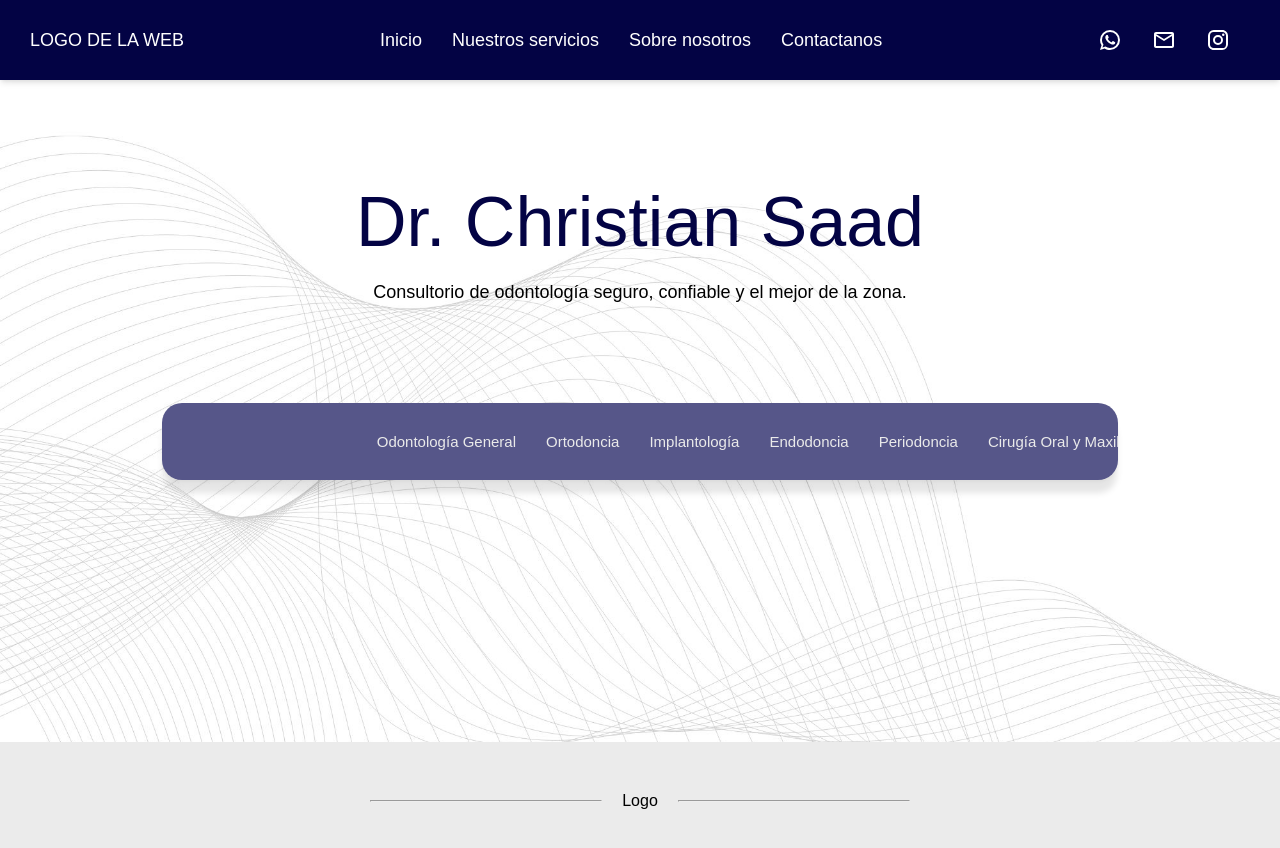
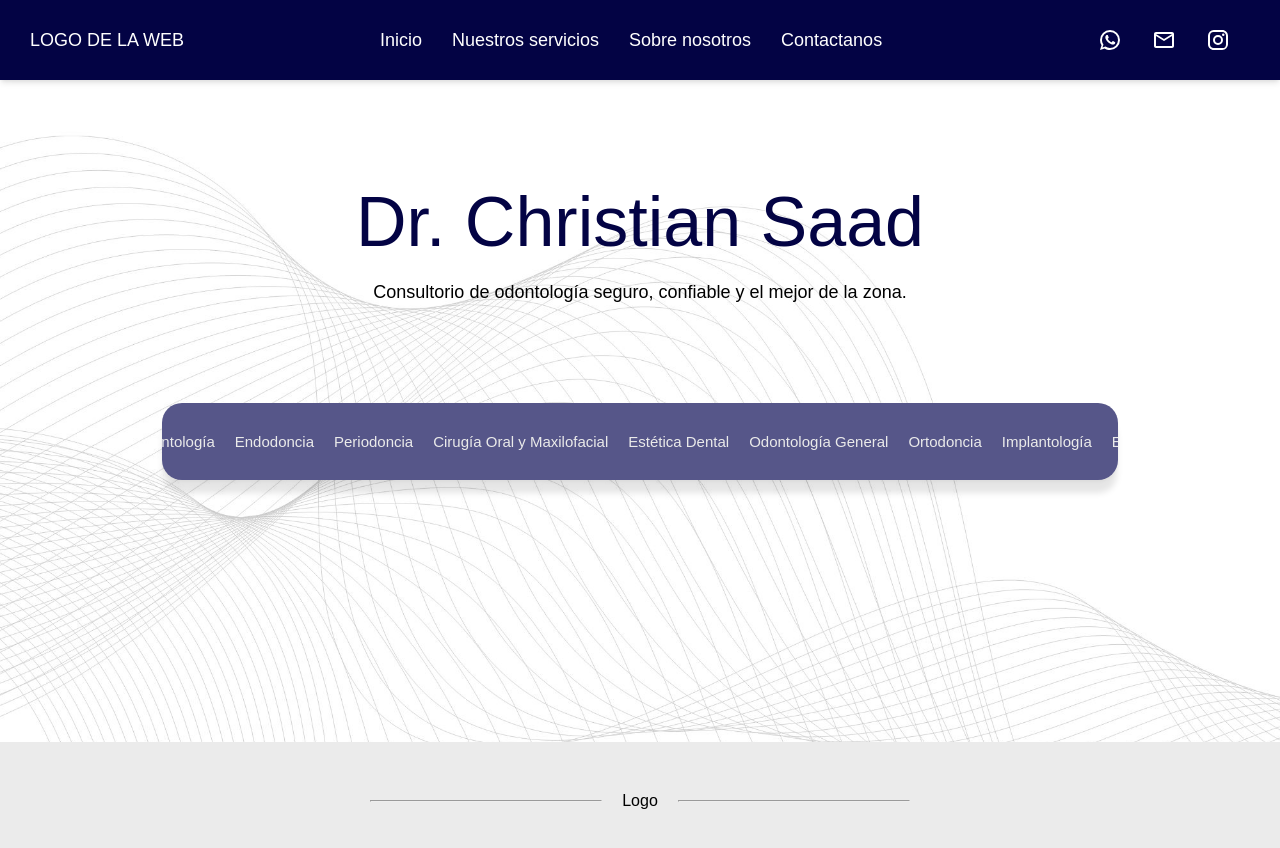
Before and after one commit to FedericoHerreraa/web-odontologia, a React (Vite) app: page / in a window 1280 px wide. Shown: the top 848 px of the page. Built offline with nearby package versions, Linux system fonts and the light colour scheme.

Commit message:
cambios en home

```diff
--- a/src/pages/home/Home.jsx
+++ b/src/pages/home/Home.jsx
@@ -19,6 +19,13 @@ export default function Home() {
             <p>Periodoncia</p>
             <p>Cirugía Oral y Maxilofacial</p>
             <p>Estética Dental</p>
+            <p>Odontología General</p>
+            <p>Ortodoncia</p>
+            <p>Implantología</p>
+            <p>Endodoncia</p>
+            <p>Periodoncia</p>
+            <p>Cirugía Oral y Maxilofacial</p>
+            <p>Estética Dental</p>
           </div>
         </div>
       </div>
--- a/src/pages/home/Home.module.css
+++ b/src/pages/home/Home.module.css
@@ -43,7 +43,7 @@
 .especialidades {
   display: flex;
   justify-content: center;
-  gap: 30px;
+  gap: 20px;
   width: 200%; /* Duplicamos el ancho para acomodar los elementos repetidos */
   color: rgb(234, 234, 234);
   animation: scroll 15s linear infinite; /* Animación de desplazamiento */
@@ -51,9 +51,9 @@
 
 @keyframes scroll {
   0% {
-    transform: translateX(26%); /* Comienza desde la posición inicial */
+    transform: translateX(0%); /* Comienza desde la posición inicial */
   }
   100% {
-    transform: translateX(-77%); /* Se desplaza completamente a la izquierda */
+    transform: translateX(-50%); /* Se desplaza completamente a la izquierda */
   }
 }
```
